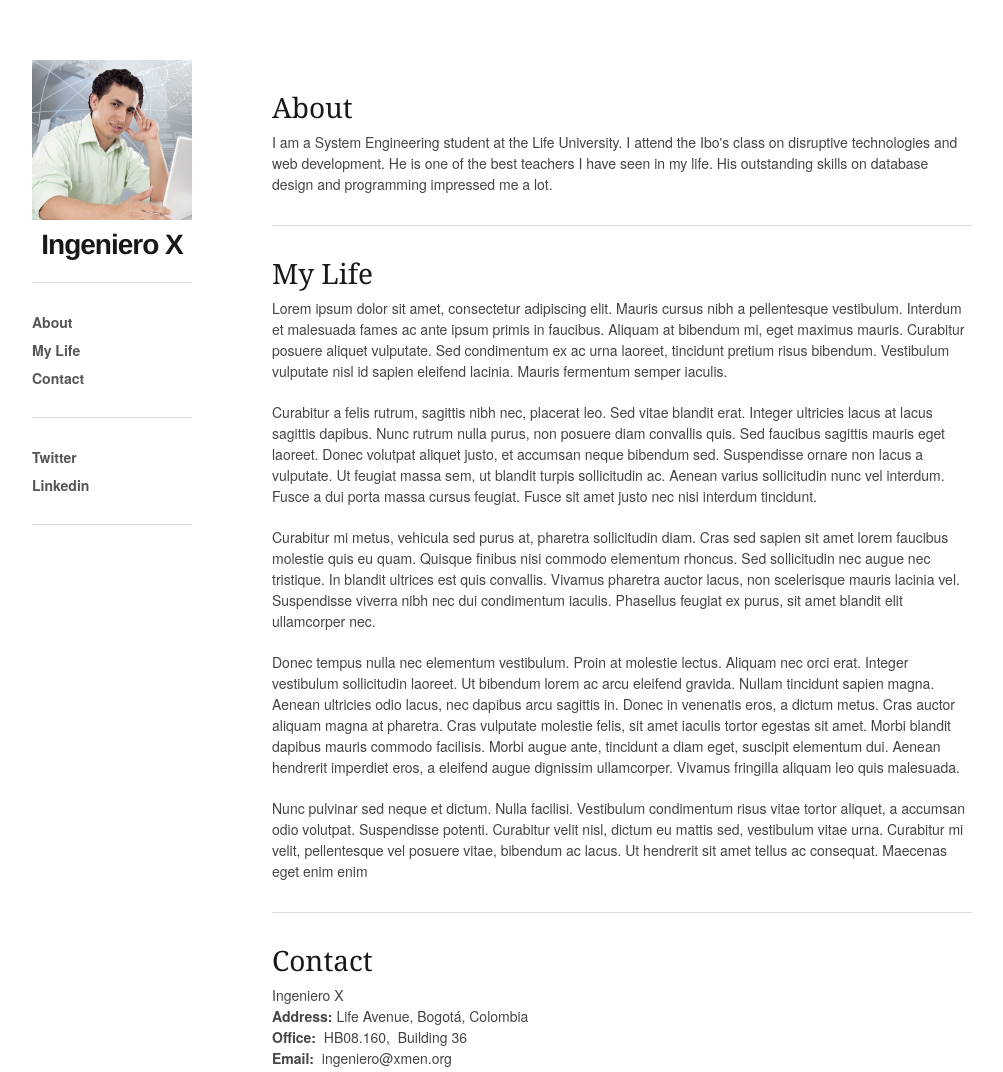
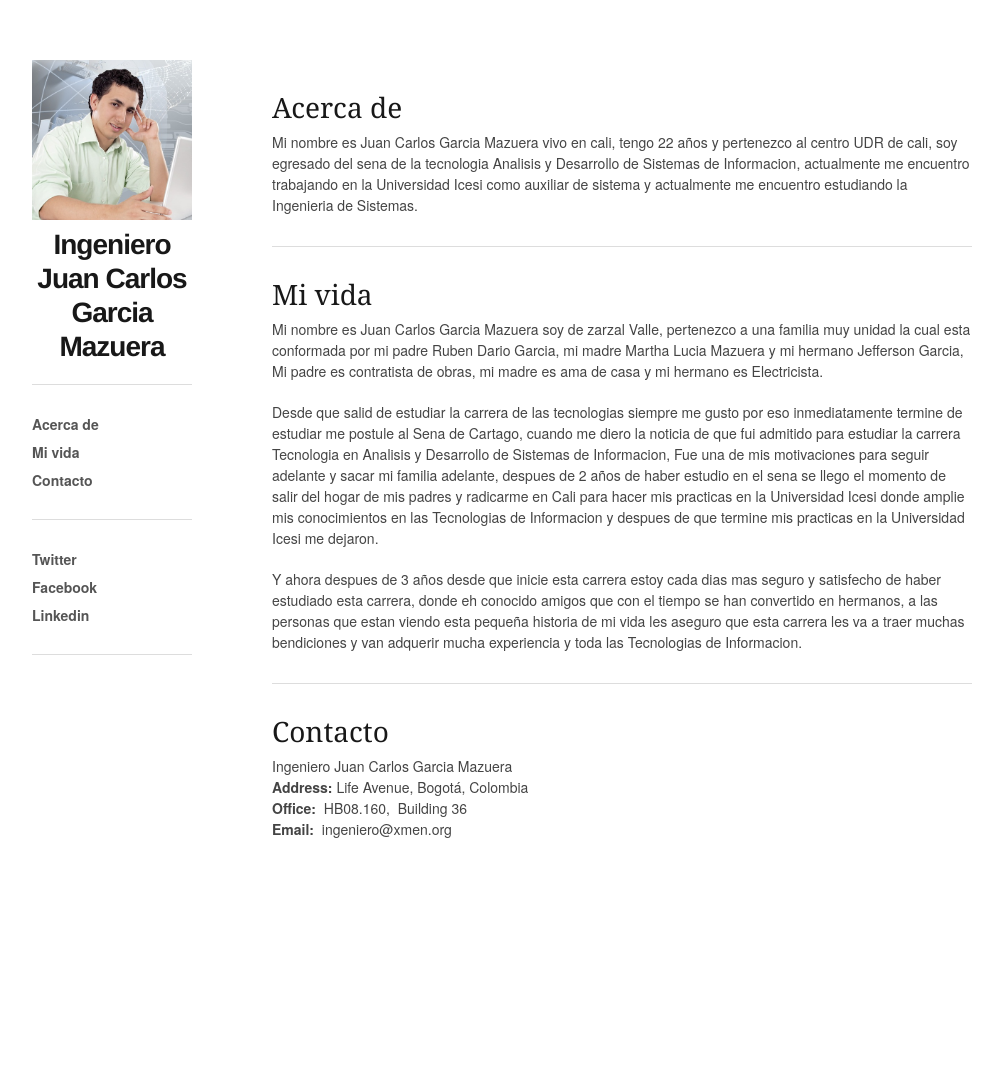
Before and after one commit to JCGM/HV, a plain HTML site: page index.html in a window 1280 px wide. Shown: the whole page, without its empty margins (138-1141 px from the left). After the commit the page ends 870 px from the top, so only its background shows below. Drawn offline with Linux system fonts and the light colour scheme.

Commit message:
actualizacion

```diff
--- a/index.html
+++ b/index.html
@@ -9,7 +9,7 @@
 	<!-- Basic Page Needs
   ================================================== -->
 	<meta charset="utf-8">
-	<title>Ingeniero X's Homepage</title>
+	<title>Ingeniero Juan Carlos Garcia Homepage</title>
 	<meta name="description" content="Ingeniero X's Homepage, Life University, Bogotá">
 	<meta name="keywords" content="Life University, Bogotá, Systems Engineering">
 	<meta name="author" content="Ingeniero X">
@@ -30,6 +30,7 @@
 	<![endif]-->
 
 </head>
+
 <body>
 	<!-- Primary Page Layout
 	================================================== -->
@@ -42,20 +43,23 @@
       <h3 id="logo" style="text-align:center;">
 
           <img src="images/ingeniero.png" width="300" class="with_border"/>
-		  Ingeniero X
+		  Ingeniero Juan Carlos Garcia Mazuera
 	  </h3>
 
       <hr />
       <ul>
-        <li><a href="#about">About</a></li>
- 	    <li><a href="#life">My Life</a></li>
-        <li><a href="#contact">Contact</a></li>
+        <li><a href="#about">Acerca de</a></li>
+ 	    <li><a href="#life">Mi vida</a></li>
+        <li><a href="#contact">Contacto</a></li>
 	  </ul>
 	  <br />
 	  <hr />
 	  <ul>
 		<li>
 			<a href="#" class="" data-show-count="false">Twitter</a>
+		</li>
+		<li>
+			<a href="#" class="" data-show-count="false">Facebook</a>
 		</li>
 		<li>
         	<a href="#">Linkedin</a>
@@ -68,34 +72,41 @@
     <!-- Content -->
     <div class="twelve columns offset-by-four content">
         <div class="doc-section" id="about">
-            <h3>About</h3>
-            I am a System Engineering student at the Life University.
-			I attend the Ibo's class on disruptive technologies and web development.
-			He is one of the best teachers I have seen in my life.
-			His outstanding skills on database design and programming impressed me a lot.
+            <h3>Acerca de</h3>
+            Mi nombre es Juan Carlos Garcia Mazuera vivo en cali,
+            tengo 22 años y pertenezco al centro UDR de cali, soy egresado del sena de la tecnologia
+            Analisis y Desarrollo de Sistemas de Informacion, actualmente me encuentro trabajando en la Universidad Icesi
+            como auxiliar de sistema y actualmente me encuentro estudiando la Ingenieria de Sistemas.
+
 			<br />
 
         </div>
 		<hr/>
 
 		<div class="doc-section" id="life">
-			<h3>My Life</h3>
-			<p>Lorem ipsum dolor sit amet, consectetur adipiscing elit. Mauris cursus nibh a pellentesque vestibulum. Interdum et malesuada fames ac ante ipsum primis in faucibus. Aliquam at bibendum mi, eget maximus mauris. Curabitur posuere aliquet vulputate. Sed condimentum ex ac urna laoreet, tincidunt pretium risus bibendum. Vestibulum vulputate nisl id sapien eleifend lacinia. Mauris fermentum semper iaculis.</p>
+			<h3>Mi vida</h3>
+			<p>
+				Mi nombre es Juan Carlos Garcia Mazuera soy de zarzal Valle, pertenezco a una familia muy unidad
+				la cual esta conformada por mi padre Ruben Dario Garcia, mi madre Martha Lucia Mazuera y mi hermano Jefferson Garcia,
+				Mi padre es contratista de obras, mi madre es ama de casa y mi hermano es Electricista.</p>
 
-			<p>Curabitur a felis rutrum, sagittis nibh nec, placerat leo. Sed vitae blandit erat. Integer ultricies lacus at lacus sagittis dapibus. Nunc rutrum nulla purus, non posuere diam convallis quis. Sed faucibus sagittis mauris eget laoreet. Donec volutpat aliquet justo, et accumsan neque bibendum sed. Suspendisse ornare non lacus a vulputate. Ut feugiat massa sem, ut blandit turpis sollicitudin ac. Aenean varius sollicitudin nunc vel interdum. Fusce a dui porta massa cursus feugiat. Fusce sit amet justo nec nisi interdum tincidunt.</p>
+			<p>
+			Desde que salid de estudiar la carrera de las tecnologias siempre me gusto por eso inmediatamente termine de estudiar me postule al Sena de Cartago,
+			cuando me diero la noticia de que fui admitido para estudiar la carrera Tecnologia en Analisis y Desarrollo de Sistemas de Informacion,
+			Fue una de mis motivaciones para seguir adelante y sacar mi familia adelante, despues de 2 años de haber estudio en el sena se llego el momento de salir
+			del hogar de mis padres y radicarme en Cali para hacer mis practicas en la Universidad Icesi donde amplie mis conocimientos en las Tecnologias de
+			Informacion y despues de que termine mis practicas en la Universidad Icesi me dejaron.
+			</p>
 
-			<p>Curabitur mi metus, vehicula sed purus at, pharetra sollicitudin diam. Cras sed sapien sit amet lorem faucibus molestie quis eu quam. Quisque finibus nisi commodo elementum rhoncus. Sed sollicitudin nec augue nec tristique. In blandit ultrices est quis convallis. Vivamus pharetra auctor lacus, non scelerisque mauris lacinia vel. Suspendisse viverra nibh nec dui condimentum iaculis. Phasellus feugiat ex purus, sit amet blandit elit ullamcorper nec.</p>
-
-			<p>Donec tempus nulla nec elementum vestibulum. Proin at molestie lectus. Aliquam nec orci erat. Integer vestibulum sollicitudin laoreet. Ut bibendum lorem ac arcu eleifend gravida. Nullam tincidunt sapien magna. Aenean ultricies odio lacus, nec dapibus arcu sagittis in. Donec in venenatis eros, a dictum metus. Cras auctor aliquam magna at pharetra. Cras vulputate molestie felis, sit amet iaculis tortor egestas sit amet. Morbi blandit dapibus mauris commodo facilisis. Morbi augue ante, tincidunt a diam eget, suscipit elementum dui. Aenean hendrerit imperdiet eros, a eleifend augue dignissim ullamcorper. Vivamus fringilla aliquam leo quis malesuada.</p>
-
-			<p>Nunc pulvinar sed neque et dictum. Nulla facilisi. Vestibulum condimentum risus vitae tortor aliquet, a accumsan odio volutpat. Suspendisse potenti. Curabitur velit nisl, dictum eu mattis sed, vestibulum vitae urna. Curabitur mi velit, pellentesque vel posuere vitae, bibendum ac lacus. Ut hendrerit sit amet tellus ac consequat. Maecenas eget enim enim</p>
+			<p>
+			Y ahora despues de 3 años desde que inicie esta carrera estoy cada dias mas seguro y satisfecho de haber estudiado esta carrera, donde eh conocido amigos que con el tiempo se han convertido en hermanos, a las personas que estan viendo esta pequeña historia de mi vida les aseguro que esta carrera les va a traer muchas bendiciones y van adquerir mucha experiencia y toda las Tecnologias de Informacion.</p>
 
 		</div>
 
         <hr />
         <div class="doc-section" id="contact">
-            <h3>Contact</h3>
-			<p>Ingeniero X<br/>
+            <h3>Contacto</h3>
+			<p>Ingeniero Juan Carlos Garcia Mazuera<br/>
 				<span style="FONT-WEIGHT: bold">Address:</span> Life Avenue, Bogotá, Colombia<br>
 				<span style="FONT-WEIGHT: bold">Office:</span>&nbsp;&nbsp;HB08.160,&nbsp; Building 36<br>
 				<span style="FONT-WEIGHT: bold">Email:</span>&nbsp;&nbsp;ingeniero@xmen.org
```
